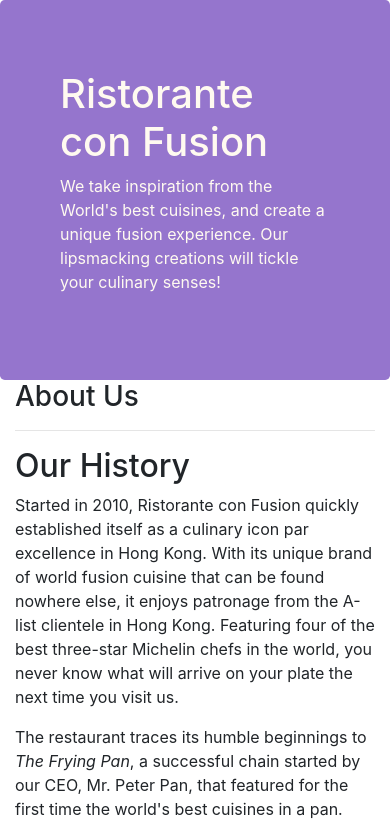
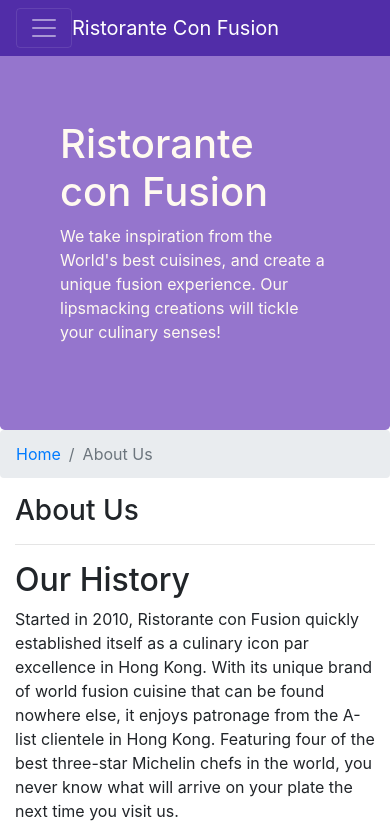
Before and after one commit to PadmaDhungel/Coursera_Bootstrap, a website: page aboutus.html in a window 390 px wide. Shown: the top 836 px of the page. Drawn offline with nearby package versions, Linux system fonts and the light colour scheme.

Commit message:
Responsive Navbar and Breadcrumbs navigation in aboutus.html

```diff
--- a/aboutus.html
+++ b/aboutus.html
@@ -15,6 +15,22 @@
 </head>
 
 <body>
+    <nav class="navbar navbar-dark navbar-expand-sm fixed-top">
+        <div class="container">
+            <button class="navbar-toggler" type="button" data-toggle="collapse" data-target="#Navbar">
+                <span class="navbar-toggler-icon"></span>
+            </button>
+            <a class="navbar-brand mr-auto" href="./index.html">Ristorante Con Fusion</a>
+            <div class="collapse navbar-collapse" id="Navbar">
+                <ul class="navbar-nav mr-auto">
+                    <li class="nav-item"><a class="nav-link" href="./index.html">Home</a></li>
+                    <li class="nav-item active"><a class="nav-link" href="#">About</a></li>
+                    <li class="nav-item"><a class="nav-link" href="#">Menu</a></li>
+                    <li class="nav-item"><a class="nav-link" href="#">Contact</a></li>
+                </ul>
+            </div>
+        </div>
+    </nav>
 
     <header class="jumbotron">
         <div class="container">
@@ -32,7 +48,11 @@
 
     <div class ="container">
         <div class="row">
-            <div class="col">
+            <ol class="col-12 breadcrumb">
+                <li class="breadcrumb-item"><a href="./index.html">Home</a></li>
+                <li class="breadcrumb-item active">About Us</li>
+            </ol>
+            <div class="col-12">
                 <h3>About Us</h3>
                 <hr>
             </div>
@@ -90,7 +110,7 @@
                 <div class="col-4 offset-1 col-sm-2">
                     <h5>Links</h5>
                     <ul class="list-unstyled">
-                        <li><a href="#">Home</a></li>
+                        <li><a href="./index.html">Home</a></li>
                         <li><a href="#">About</a></li>
                         <li><a href="#">Menu</a></li>
                         <li><a href="#">Contact</a></li>
--- a/css/styles.css
+++ b/css/styles.css
@@ -25,3 +25,11 @@ address{
     margin: 0px;
     color: #0f0f0f;
 }
+body{
+    padding:50px 0px 0px 0px;
+    z-index:0;
+}
+
+.navbar-dark {
+     background-color: #512DA8;
+}
```
Also changed, not shown: index.html (+17 -1 lines).
